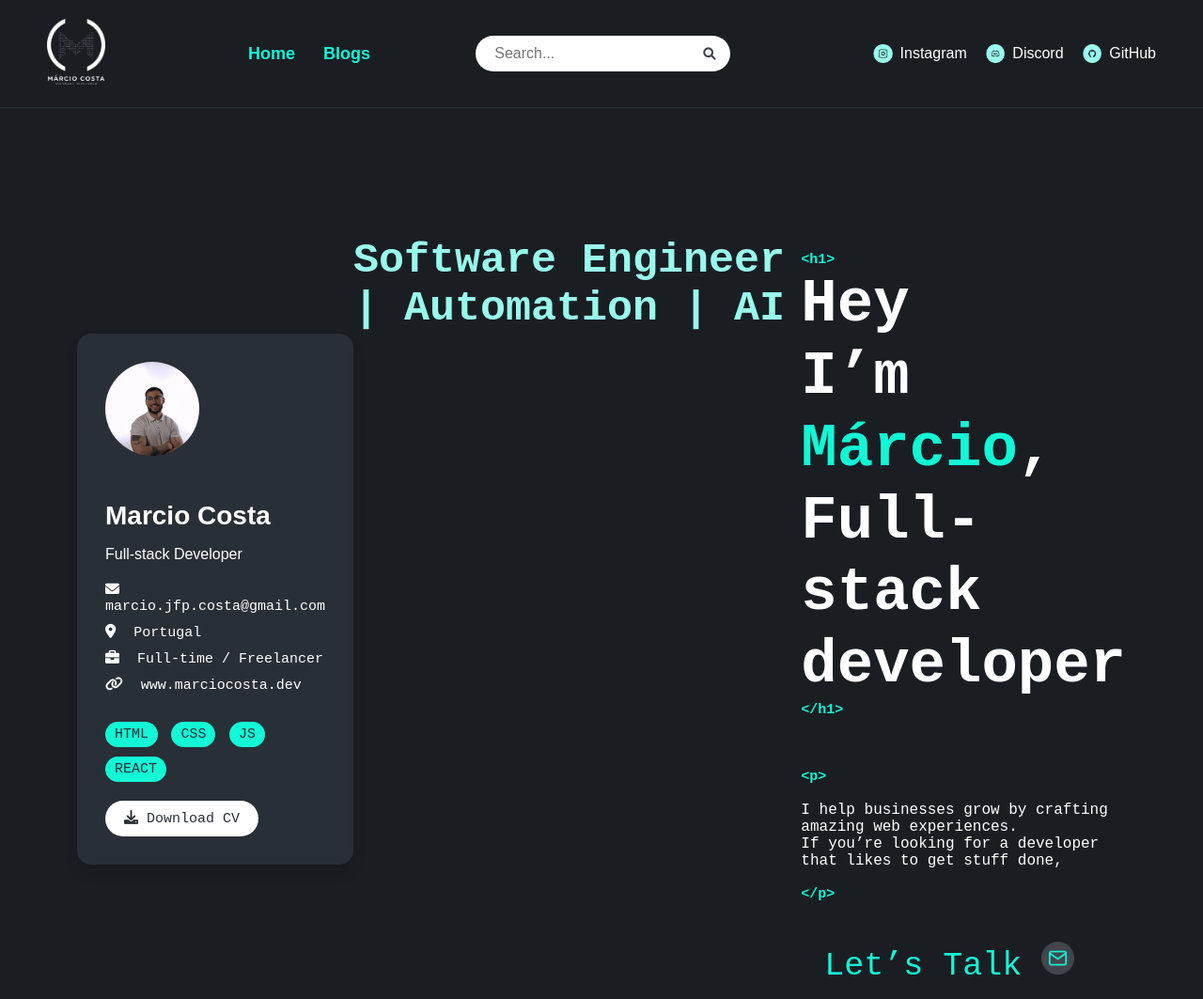
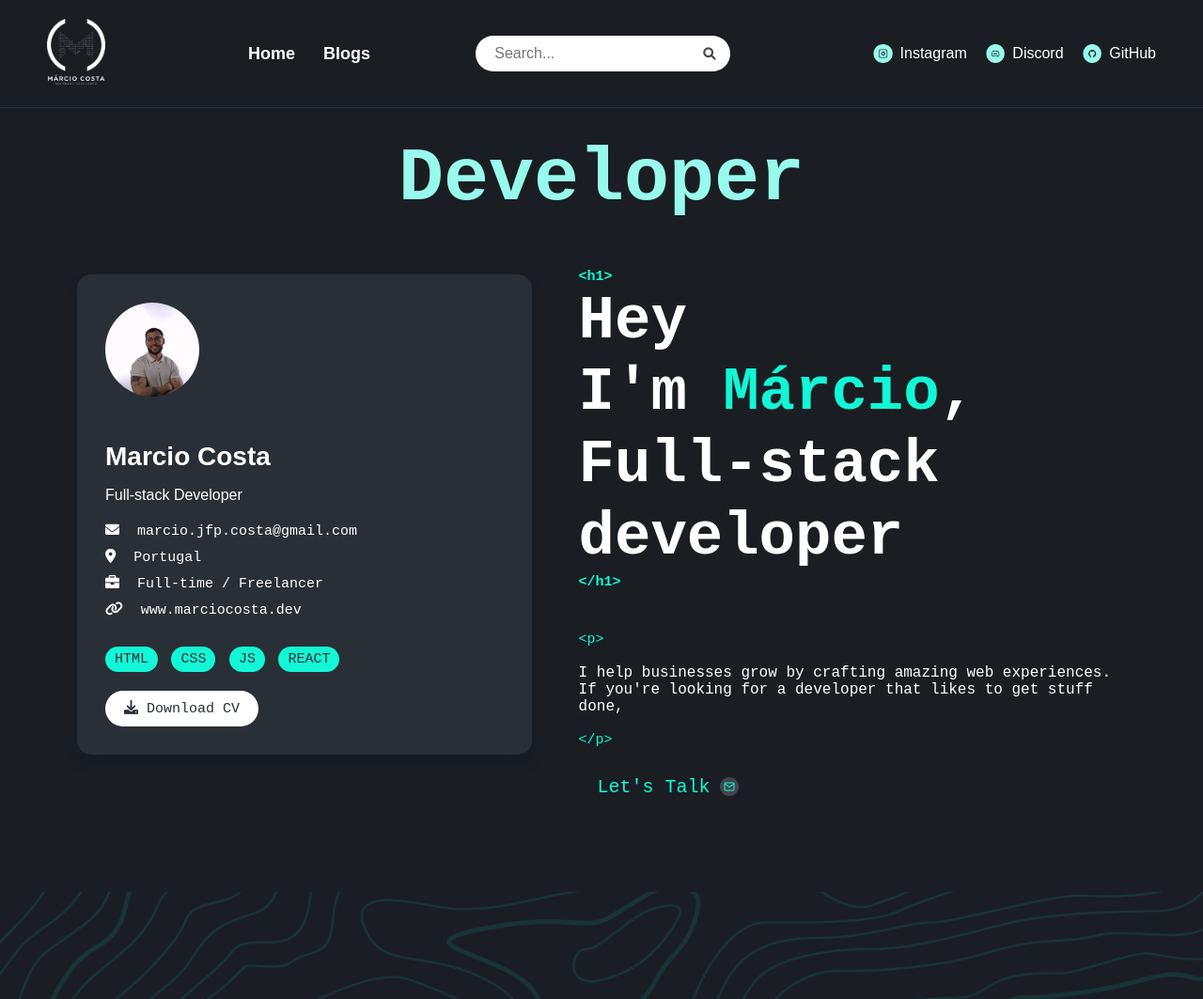
Before and after one commit to MarcioCosta75/Portfolio-Website, a plain HTML site: page index.html in a window 1280 px wide. Shown: the top 1063 px of the page at 94% size. Drawn offline with Linux system fonts and the light colour scheme.

Commit message:
Hero Section Fixed
Hero Section Fixed

```diff
--- a/index.html
+++ b/index.html
@@ -40,6 +40,10 @@
     <!-- Seção Hero -->
     <section class="hero-section">
         <div class="hero-container">
+            <div class="hero-title">
+                <h2>Developer</h2>
+            </div>
+            <div class="hero-content">
                 <div class="profile-card">
                     <div class="profile-image">
                         <img src="static/me.jpg" alt="Profile Image">
@@ -62,31 +66,26 @@
                         <a href="static/cv/curriculum.pdf" class="download-btn" download><i class="fas fa-download"></i> Download CV</a>
                     </div>
                 </div>
-            <div class="hero-title">
-                <h1>Software Engineer | Automation | AI</h1>
-            </div>
                 <div class="hero-text">
                     <h1>
                         <pre class="code-tag">&lt;h1&gt;</pre>
                         Hey<br>
-                    I’m <span>Márcio</span>,<br>
+                        I'm <span>Márcio</span>,<br>
                         Full-stack developer
                         <pre class="code-tag">&lt;/h1&gt;</pre>
                     </h1>
-
-
                     <p>
                         <pre class="code-tag">&lt;p&gt;</pre>
                         <br>
                         I help businesses grow by crafting amazing web experiences.<br>
-                    If you’re looking for a developer that likes to get stuff done,<br>
+                        If you're looking for a developer that likes to get stuff done,<br>
                         <br>
                         <pre class="code-tag">&lt;/p&gt;</pre>
                     </p>
-
                     <a href="mailto:marcio.jfp.costa@gmail.com" class="contact-btn">
-                    Let’s Talk <img src="static/logos/emailButton.png" alt="email">
+                        Let's Talk <img src="static/logos/emailButton.png" alt="email">
                     </a>
+                </div>
             </div>
         </div>
     </section>
--- a/script.js
+++ b/script.js
@@ -1,4 +1,29 @@
-document.querySelector('form').addEventListener('submit', function(event) {
-    event.preventDefault();
-    alert('Sua mensagem foi enviada com sucesso!');
+document.getElementById('contact-form').addEventListener('submit', function(event) {
+    let isValid = true;
+
+    const name = document.getElementById('name');
+    const email = document.getElementById('email');
+    const message = document.getElementById('message');
+
+    if (!name.value) {
+        isValid = false;
+        alert('Por favor, insira seu nome.');
+    }
+
+    if (!email.value || !email.value.includes('@')) {
+        isValid = false;
+        alert('Por favor, insira um email válido.');
+    }
+
+    if (!message.value) {
+        isValid = false;
+        alert('Por favor, insira sua mensagem.');
+    }
+
+    if (isValid) {
+        alert('Sua mensagem foi enviada com sucesso!');
+        // Aqui você pode integrar com uma API de email, como EmailJS ou Firebase
+    } else {
+        event.preventDefault();
+    }
 });
--- a/style.css
+++ b/style.css
@@ -35,7 +35,7 @@ body {
 }
 
 .nav-links li a {
-    color: #12F7D6;
+    color: #FFFFFF;
     font-size: 18px;
     text-transform: capitalize;
     text-decoration: none;
@@ -43,7 +43,7 @@ body {
 }
 
 .nav-links li a:hover {
-    color: #FFFFFF;
+    color: #98FAEC;
 }
 
 .search-bar {
@@ -99,19 +99,40 @@ body {
 /* Seção Hero */
 .hero-section {
     display: flex;
+    flex-direction: column;
     justify-content: center;
     align-items: center;
     background-color: #1A1E23;
-    padding: 100px 20px;
+    padding: 10px 20px;
     color: #FFFFFF;
 }
 
 .hero-container {
     display: flex;
-    justify-content: space-between;
+    flex-direction: column;
     align-items: center;
     width: 90%;
     max-width: 1200px;
+}
+
+.hero-title {
+    text-align: center;
+}
+
+.hero-title h2 {
+    font-size: 80px;
+    color: #98FAEC;
+    font-family: 'IBM Plex Mono', monospace;
+    margin-top: 20px;
+}
+
+.hero-content {
+    display: flex;
+    justify-content: space-between;
+    align-items: flex-start;
+    width: 100%;
+    gap: 50px;
+    margin-top: -10px;
 }
 
 .profile-card {
@@ -120,7 +141,6 @@ body {
     padding: 30px;
     box-shadow: 0 10px 15px rgba(0, 0, 0, 0.1);
     width: 40%;
-    position: relative;
 }
 
 .profile-image img {
@@ -187,9 +207,11 @@ body {
 }
 
 .hero-text {
-    width: 50%;
+    margin-top: -20px;
+    width: 55%;
     text-align: left;
     font-family: 'IBM Plex Mono', monospace;
+    margin-top: -60px;
 }
 
 .hero-text h1 {
@@ -204,35 +226,33 @@ body {
     font-family: 'IBM Plex Mono', monospace;
 }
 
-.hero-title {
-    font-size: 30px;
-    color:  #98FAEC;
-    font-family: 'IBM Plex Mono', monospace;
-    margin-bottom: auto;
-}
-
 .hero-text p {
     font-size: 18px;
     line-height: 1.8;
     color: #FFFFFF;
     margin-bottom: 30px;
     font-family: 'IBM Plex Mono', monospace;
+    margin-top: -10px;
 }
 
 .contact-btn {
-    display: inline-block;
+    display: inline-flex;
+    align-items: center;
+    justify-content: center;
     color: #12F7D6;
-    padding: 12px 25px;
-    border-radius: 30px;
+    padding: 10px 20px;
+    border-radius: 20px;
     text-decoration: none;
-    font-size: 35px;
+    font-size: 20px;
     transition: background-color 0.3s ease;
     font-family: 'IBM Plex Mono', monospace;
     text-align: center;
+    margin-bottom: 80px;
 }
 
 .contact-btn img {
-    height: 35px;
+    height: 20px; /* Tornar o ícone menor */
+    margin-left: 10px; /* Adiciona espaçamento entre o texto e o ícone */
 }
 
 .contact-btn:hover {
@@ -274,6 +294,7 @@ body {
     flex-direction: row;
     justify-content: space-between;
     align-items: center;
+    text-align: left;
 }
 
 .about-text {
@@ -285,11 +306,6 @@ body {
     font-family: 'IBM Plex Mono', monospace;
     color: #FFFFFF;
     position: relative;
-}
-
-.code-tag {
-    color: #12F7D6;
-    font-weight: bold;
 }
 
 .highlight {
@@ -403,7 +419,7 @@ body {
 .tag-icon {
     width: 100px;
     height: auto;
-    margin: 0 auto; /* Alinha o ícone da tag ao centro */
+    margin: 0 auto;
 }
 
 /* Seção Trabalhos */
```
Also changed, not shown: static/backgrounds/worksBackground.png (added). Lines whose indentation alone changed are shown as unchanged.
